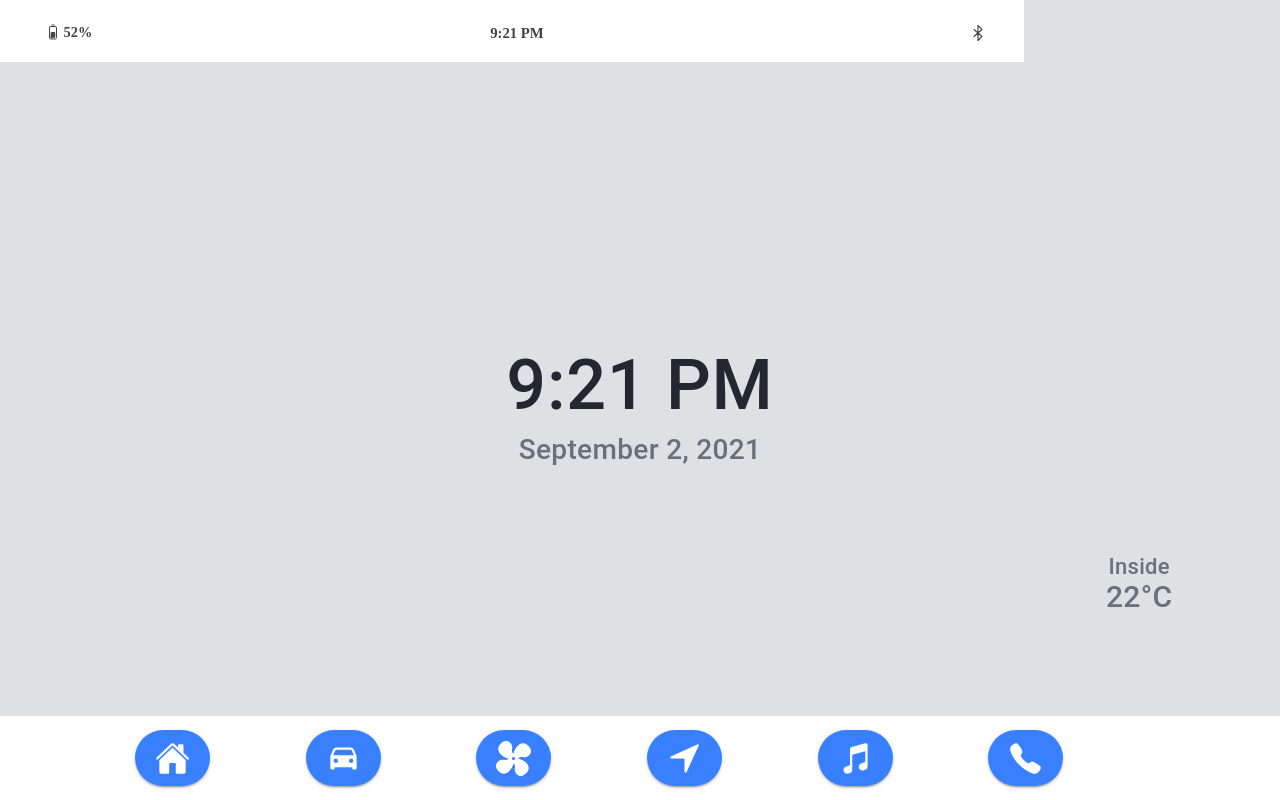
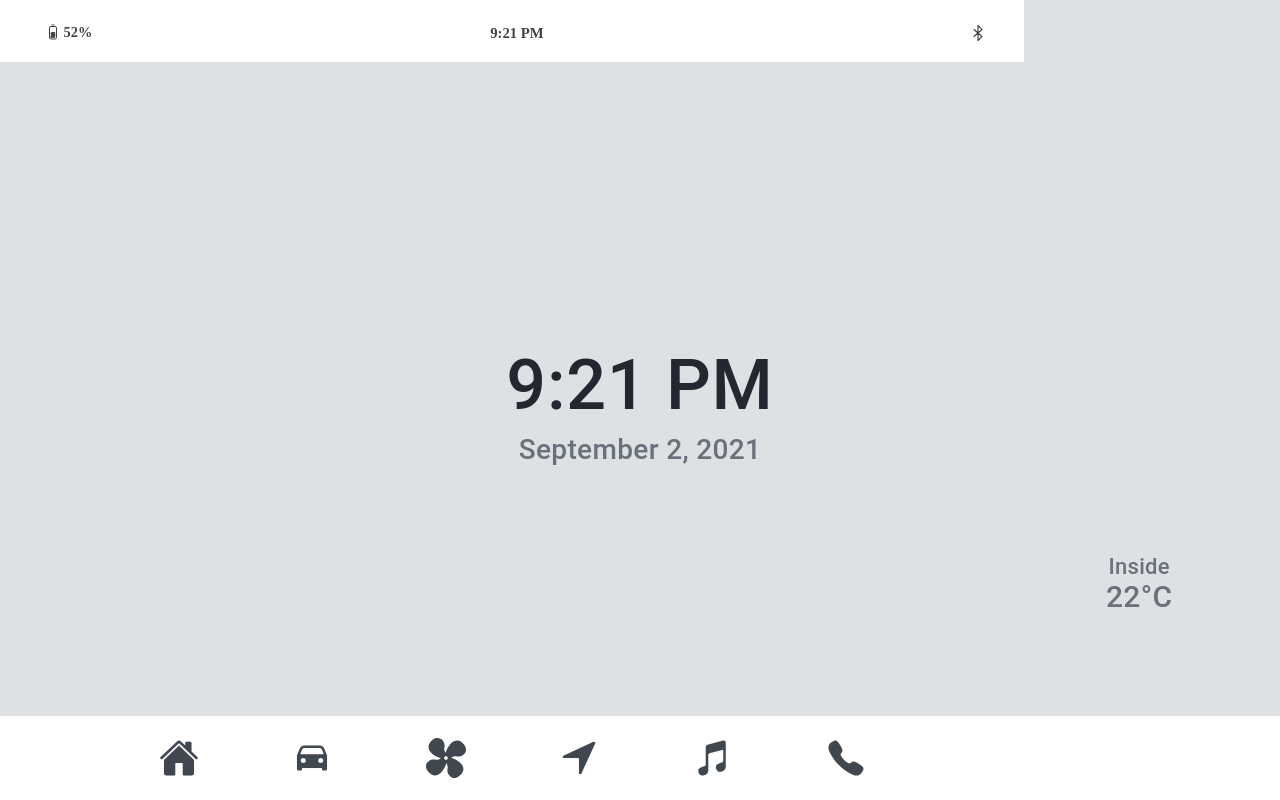
Before and after one commit to relectric-car-team/user-interface, a React (Create React App) app: page / in a window 1280 px wide. Built offline with nearby package versions, Linux system fonts and the light colour scheme.

Commit message:
feat: Buttons in footer now in place - Colors still need to be corrected

```diff
--- a/src/components/FooterBar.scss
+++ b/src/components/FooterBar.scss
@@ -1,27 +1,54 @@
 .FooterToolbar {
     width: 1024px;
 
-    height: 93px;
+    height: 94px;
+
+    background-color: #000;
+
+    //text-align: center;
+
+    //vertical-align: middle;
 }
 
 .FooterBarRow {
-    width: 1024px;
-    justify-content: center;
-    justify-self: center;
-    display: row;
-    flex-direction: row;
+    width: 800px;
 
     vertical-align: middle;
-    align-items: center;
-    //padding: 0px 55px;
+
+    /* padding-right: 110px; */
+    //padding-right: 110px;
+
+    row-gap: 93px;
+}
+
+.FooterBarGrid {
+    /* height: 94px;
+    width: 800px; */
+
+    text-align: center;
+    //transform: translateX(120px);
+    //padding-right: 110px;
+
+    //padding: auto;
+
+    padding-left: 110px;
+    padding-right: 110px;
 }
 
 .FooterBarIcon {
-    font-size: 35px;
+    //align-self: center;
+    font-size: 40px;
 }
 
 .FooterBarColumn {
+    //align-items: center;
+    padding-left: 27px;
+
+    //   padding-left: 26px;
 }
 
 .FooterButtonRow {
 }
+
+.colTest {
+}
--- a/src/components/FooterBar.tsx
+++ b/src/components/FooterBar.tsx
@@ -26,57 +26,57 @@ const FooterBar: React.FC = () => {
     };
     return (
         <IonToolbar>
-            <IonGrid>
+            <IonGrid className="FooterBarGrid">
                 <IonRow className="FooterBarRow">
                     <IonCol size="2" className="FooterBarColumn">
                         <IonRow>
-                            <IonButton fill="solid" size="large" shape="round" onClick={() => handleClick(Pages.Home)}>
-                                <IonIcon className="FooterBarIcon" icon={home}></IonIcon>
+                            <IonButton fill="clear" size="large" shape="round" onClick={() => handleClick(Pages.Home)}>
+                                <IonIcon className="FooterBarIcon" icon={home} color="tertiary"></IonIcon>
                             </IonButton>
                         </IonRow>
                     </IonCol>
                     <IonCol size="2" className="FooterBarColumn">
                         <IonRow>
-                            <IonButton fill="solid" size="large" shape="round" onClick={() => handleClick(Pages.Car)}>
-                                <IonIcon className="FooterBarIcon" icon={car}></IonIcon>
+                            <IonButton fill="clear" size="large" shape="round" onClick={() => handleClick(Pages.Car)}>
+                                <IonIcon className="FooterBarIcon" icon={car} color="tertiary"></IonIcon>
                             </IonButton>
                         </IonRow>
                     </IonCol>
                     <IonCol size="2" className="FooterBarColumn">
                         <IonRow>
                             <IonButton
-                                fill="solid"
+                                fill="clear"
                                 size="large"
                                 shape="round"
                                 onClick={() => handleClick(Pages.Climate)}
                             >
-                                <IonIcon className="FooterBarIcon" icon={Fan}></IonIcon>
+                                <IonIcon className="FooterBarIcon" icon={Fan} color="tertiary"></IonIcon>
                             </IonButton>
                         </IonRow>
                     </IonCol>
                     <IonCol size="2" className="FooterBarColumn">
                         <IonRow>
                             <IonButton
-                                fill="solid"
+                                fill="clear"
                                 size="large"
                                 shape="round"
                                 onClick={() => handleClick(Pages.Navigation)}
                             >
-                                <IonIcon className="FooterBarIcon" icon={navigate}></IonIcon>
+                                <IonIcon className="FooterBarIcon" icon={navigate} color="tertiary"></IonIcon>
                             </IonButton>
                         </IonRow>
                     </IonCol>
                     <IonCol size="2" className="FooterBarColumn">
                         <IonRow>
-                            <IonButton fill="solid" size="large" shape="round" onClick={() => handleClick(Pages.Music)}>
-                                <IonIcon className="FooterBarIcon" icon={musicalNotes}></IonIcon>
+                            <IonButton fill="clear" size="large" shape="round" onClick={() => handleClick(Pages.Music)}>
+                                <IonIcon className="FooterBarIcon" icon={musicalNotes} color="tertiary"></IonIcon>
                             </IonButton>
                         </IonRow>
                     </IonCol>
                     <IonCol size="2" className="FooterBarColumn">
                         <IonRow>
-                            <IonButton fill="solid" size="large" shape="round" onClick={() => handleClick(Pages.Home)}>
-                                <IonIcon className="FooterBarIcon" icon={call}></IonIcon>
+                            <IonButton fill="clear" size="large" shape="round" onClick={() => handleClick(Pages.Home)}>
+                                <IonIcon className="FooterBarIcon" icon={call} color="tertiary"></IonIcon>
                             </IonButton>
                         </IonRow>
                     </IonCol>
--- a/src/components/TopBar.scss
+++ b/src/components/TopBar.scss
@@ -1,21 +1,9 @@
-.TopBarGrid {
-    width: 954px;
+.TopToolbar {
+    width: 1024px;
 
-    height: 18.7px;
+    height: 62px;
 
-    display: grid;
-
-    justify-content: center;
-
-    align-items: center;
-
-    gap: 419px;
-
-    margin: 0 0 0.3px;
-
-    padding: 0;
-
-    text-align: center;
+    padding: 0px 35px;
 }
 
 .TopBarRow {
@@ -30,14 +18,6 @@
     align-items: center;
 
     padding: 0;
-}
-
-.TopToolbar {
-    width: 1024px;
-
-    height: 62px;
-
-    padding: 0px 35px;
 }
 
 .Time {
```
